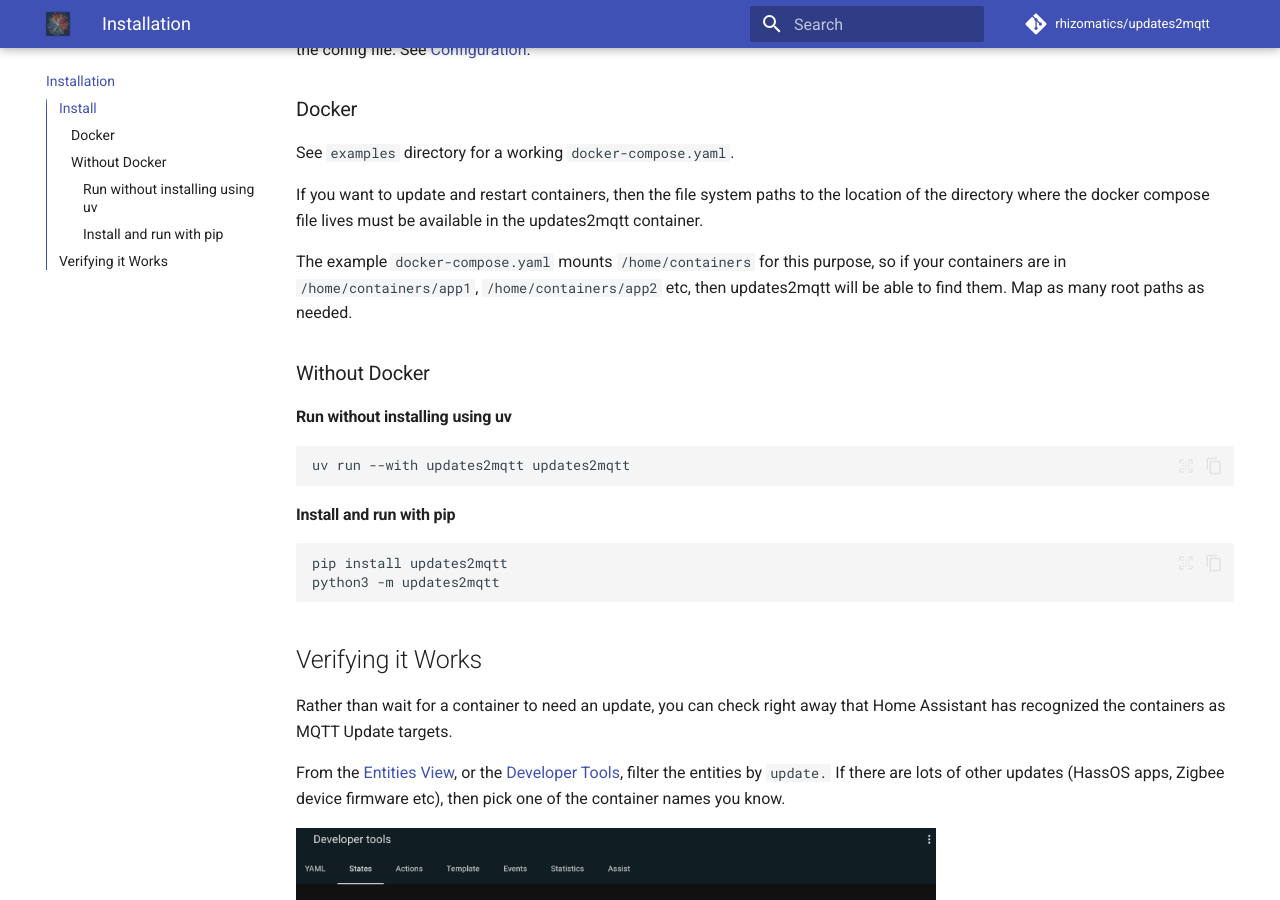
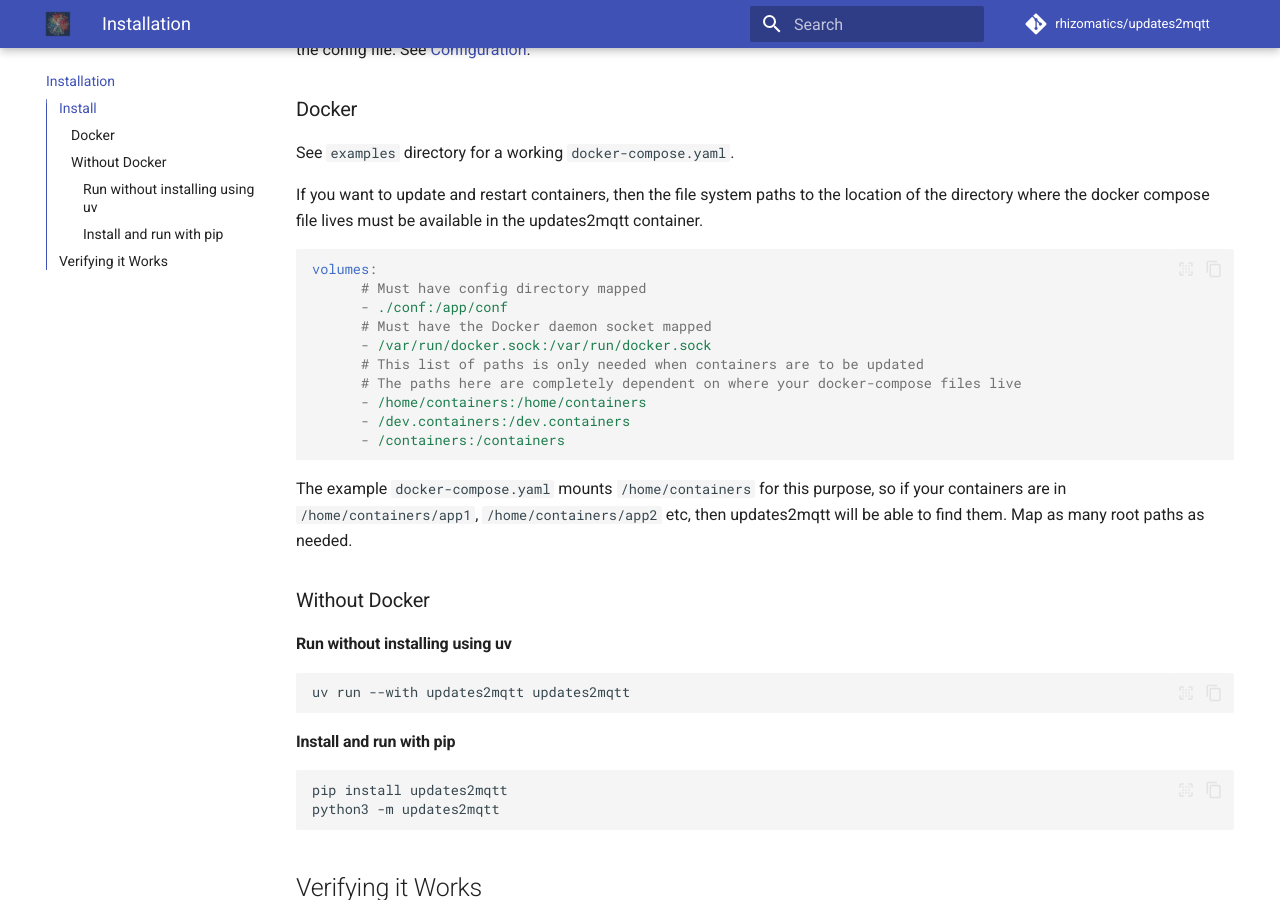
Before and after one commit to rhizomatics/updates2mqtt, an MkDocs documentation site: the page built from docs/installation.md, in a window 1280 px wide and 900 px high, scrolled down 309 px. Built offline with MkDocs 1.6.1 and Material for MkDocs 9.7.7, drawn with Linux system fonts in a browser that asks for light colours; plug-ins that fetch from the network failed and are left out; comment, search, counter and statistics services are not loaded.

Commit message:
docs update

````diff
--- a/docs/installation.md
+++ b/docs/installation.md
@@ -11,6 +11,19 @@
 See `examples` directory for a working `docker-compose.yaml`.
 
 If you want to update and restart containers, then the file system paths to the location of the directory where the docker compose file lives must be available in the updates2mqtt container.
+
+```yaml
+volumes:
+      # Must have config directory mapped
+      - ./conf:/app/conf
+      # Must have the Docker daemon socket mapped
+      - /var/run/docker.sock:/var/run/docker.sock
+      # This list of paths is only needed when containers are to be updated
+      # The paths here are completely dependent on where your docker-compose files live
+      - /home/containers:/home/containers
+      - /dev.containers:/dev.containers
+      - /containers:/containers
+```
 
 The example `docker-compose.yaml` mounts `/home/containers` for this purpose, so if your containers are in
 `/home/containers/app1`, `/home/containers/app2` etc, then updates2mqtt will be able to find them. Map as many root paths as needed.
````
